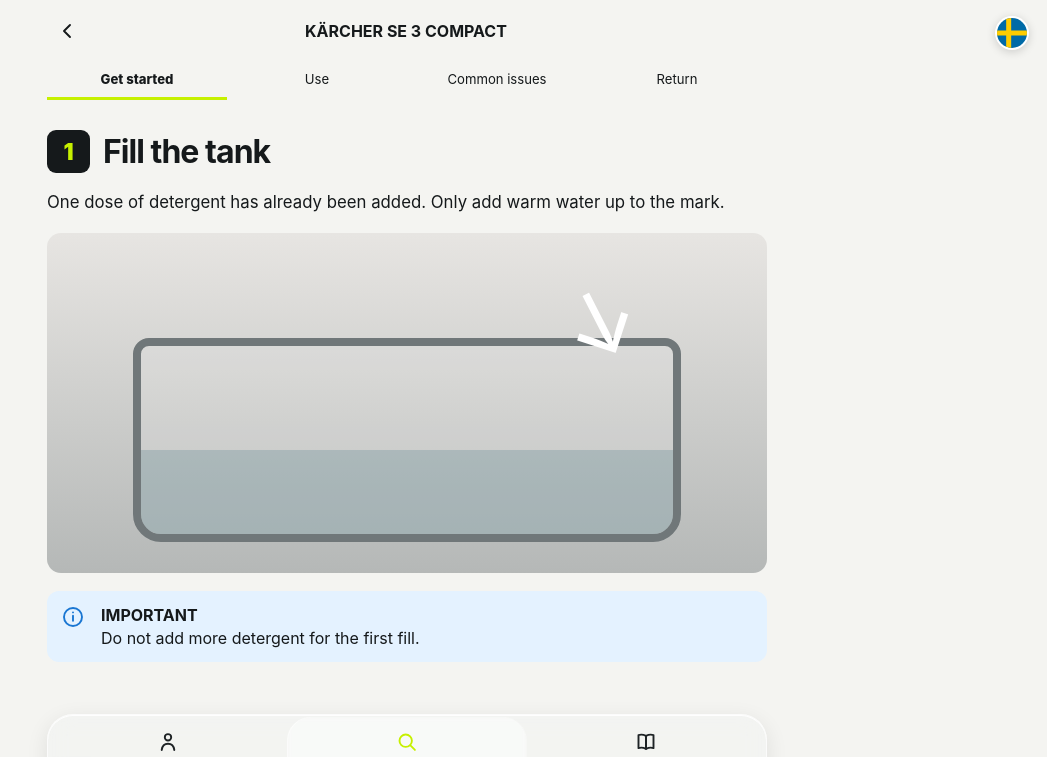
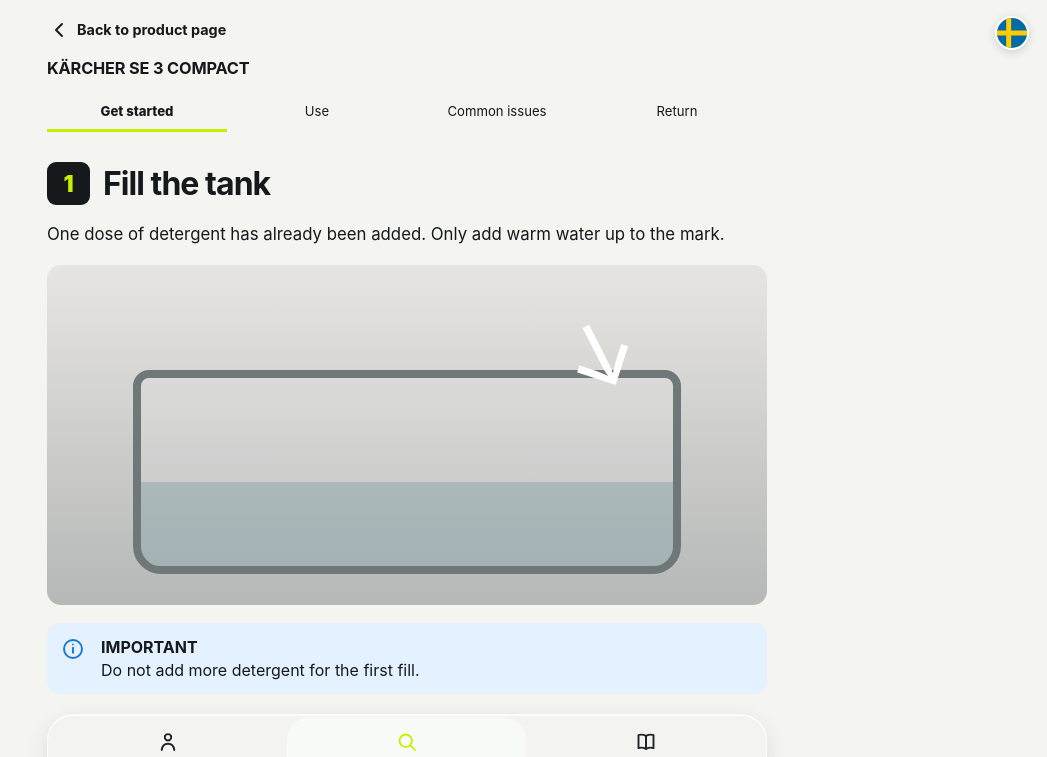
Before and after one commit to peralmkvist/hyrbart-webapp, a Next.js app in the folder hyrbart-webapp/: page /en/produkter/karcher-se-3-compact/guide in a window 1280 px wide. Shown: the top 757 px of the page, without its empty margins (233-1280 px from the left). Built offline with nearby package versions, Linux system fonts and the light colour scheme.

Commit message:
Update page.tsx

```diff
--- a/hyrbart-webapp/app/[locale]/produkter/karcher-se-3-compact/guide/page.tsx
+++ b/hyrbart-webapp/app/[locale]/produkter/karcher-se-3-compact/guide/page.tsx
@@ -1,21 +1,135 @@
 'use client';
+
 import Link from 'next/link';
 import { useEffect, useState, use } from 'react';
 import { BackIcon, InfoIcon } from '@/components/Icons';
 
-const ids = ['kom-igang','anvandning','vanliga-fel','aterlamning'];
-const StepImage = ({ type }: { type: number }) => <div className={`guideImage guideImage${type}`}><div className="tank"><div className="fill" /></div>{type === 1 ? <div className="pour">↘</div> : <div className="bottle">RM 519</div>}</div>;
+const ids = ['kom-igang', 'anvandning', 'vanliga-fel', 'aterlamning'];
 
-export default function GuidePage({ params }: { params: Promise<{ locale: string }> }) {
-  const { locale } = use(params); const en = locale === 'en';
-  const sections = ids.map((id,i) => ({ id, label: (en ? ['Get started','Use','Common issues','Return'] : ['Kom igång','Användning','Vanliga fel','Återlämning'])[i] }));
-  const [activeSection,setActiveSection]=useState('kom-igang');
-  useEffect(()=>{ const update=()=>{let current=ids[0]; for(const id of ids){const el=document.getElementById(id); if(el && el.getBoundingClientRect().top<=118) current=id; else if(el) break;} setActiveSection(current)}; const hash=()=>{const h=window.location.hash.slice(1); if(ids.includes(h)) setActiveSection(h); requestAnimationFrame(update)}; hash(); window.addEventListener('scroll',update,{passive:true}); window.addEventListener('resize',update); window.addEventListener('hashchange',hash); return()=>{window.removeEventListener('scroll',update);window.removeEventListener('resize',update);window.removeEventListener('hashchange',hash)}} ,[]);
-  return <div className="guidePage pageShell">
-    <div className="guideHeaderSticky"><div className="guideTop"><Link href={`/${locale}/produkter/karcher-se-3-compact`} aria-label={en?'Back to product':'Till produkten'}><BackIcon /></Link><strong>KÄRCHER SE 3 COMPACT</strong></div><nav className="guideTabs" aria-label={en?'Guide sections':'Guideavsnitt'}>{sections.map(s=><a key={s.id} href={`#${s.id}`} className={activeSection===s.id?'active':''} aria-current={activeSection===s.id?'location':undefined} onClick={()=>setActiveSection(s.id)}>{s.label}</a>)}</nav></div>
-    <section id="kom-igang" className="guideSection"><div className="stepHeading"><span>1</span><h1>{en?'Fill the tank':'Fyll tanken'}</h1></div><p>{en?'One dose of detergent has already been added. Only add warm water up to the mark.':'En dos rengöringsmedel är redan tillsatt. Fyll endast på varmt vatten till markeringen.'}</p><StepImage type={1}/><div className="infoBox"><InfoIcon/><div><b>{en?'IMPORTANT':'VIKTIGT'}</b><p>{en?'Do not add more detergent for the first fill.':'Tillsätt inte ytterligare rengöringsmedel vid första fyllningen.'}</p></div></div></section>
-    <section id="anvandning" className="guideSection"><div className="stepHeading"><span>2</span><h2>{en?'Use the right detergent':'Använd rätt medel'}</h2></div><p>{en?'Only use detergent intended for carpet and upholstery cleaners.':'Använd endast rengöringsmedel anpassat för textiltvätt. Andra medel kan skada maskinen eller ge sämre resultat.'}</p><StepImage type={2}/></section>
-    <section id="vanliga-fel" className="guideSection"><div className="stepHeading"><span>3</span><h2>{en?'When the dirty-water tank is full':'När smutsvattentanken är full'}</h2></div><p>{en?'If the machine suddenly sounds like a vacuum nozzle stuck to dense material, the dirty-water tank may be full. Switch it off and empty the tank.':'Om maskinen plötsligt låter som när ett dammsugarmunstycke fastnar mot ett tätt material kan smutsvattentanken vara full. Stäng av och töm tanken.'}</p></section>
-    <section id="aterlamning" className="guideSection"><div className="stepHeading"><span>4</span><h2>{en?'Before returning':'Innan återlämning'}</h2></div><p>{en?'Wipe down the machine and flush the system with clean water so the hose and nozzle are left clean.':'Torka av maskinen och skölj igenom systemet med rent vatten så att slang och munstycke lämnas rena.'}</p></section>
-  </div>;
+const StepImage = ({ type }: { type: number }) => (
+  <div className={`guideImage guideImage${type}`}>
+    <div className="tank"><div className="fill" /></div>
+    {type === 1 ? <div className="pour">↘</div> : <div className="bottle">RM 519</div>}
+  </div>
+);
+
+export default function GuidePage({
+  params,
+}: {
+  params: Promise<{ locale: string }>;
+}) {
+  const { locale } = use(params);
+  const en = locale === 'en';
+
+  const sections = ids.map((id, i) => ({
+    id,
+    label: (en
+      ? ['Get started', 'Use', 'Common issues', 'Return']
+      : ['Kom igång', 'Användning', 'Vanliga fel', 'Återlämning'])[i],
+  }));
+
+  const [activeSection, setActiveSection] = useState('kom-igang');
+
+  useEffect(() => {
+    const update = () => {
+      let current = ids[0];
+
+      for (const id of ids) {
+        const el = document.getElementById(id);
+        if (el && el.getBoundingClientRect().top <= 154) current = id;
+        else if (el) break;
+      }
+
+      setActiveSection(current);
+    };
+
+    const hash = () => {
+      const h = window.location.hash.slice(1);
+      if (ids.includes(h)) setActiveSection(h);
+      requestAnimationFrame(update);
+    };
+
+    hash();
+    window.addEventListener('scroll', update, { passive: true });
+    window.addEventListener('resize', update);
+    window.addEventListener('hashchange', hash);
+
+    return () => {
+      window.removeEventListener('scroll', update);
+      window.removeEventListener('resize', update);
+      window.removeEventListener('hashchange', hash);
+    };
+  }, []);
+
+  return (
+    <div className="guidePage pageShell">
+      <div className="guideHeaderSticky">
+        <Link
+          href={`/${locale}/produkter/karcher-se-3-compact`}
+          className="guideBackRow"
+          aria-label={en ? 'Back to product page' : 'Tillbaka till produktsidan'}
+        >
+          <BackIcon />
+          <span>{en ? 'Back to product page' : 'Tillbaka till produktsidan'}</span>
+        </Link>
+
+        <div className="guideProductRow">
+          <strong>KÄRCHER SE 3 COMPACT</strong>
+        </div>
+
+        <nav className="guideTabs" aria-label={en ? 'Guide sections' : 'Guideavsnitt'}>
+          {sections.map((s) => (
+            <a
+              key={s.id}
+              href={`#${s.id}`}
+              className={activeSection === s.id ? 'active' : ''}
+              aria-current={activeSection === s.id ? 'location' : undefined}
+              onClick={() => setActiveSection(s.id)}
+            >
+              {s.label}
+            </a>
+          ))}
+        </nav>
+      </div>
+
+      <section id="kom-igang" className="guideSection">
+        <div className="stepHeading"><span>1</span><h1>{en ? 'Fill the tank' : 'Fyll tanken'}</h1></div>
+        <p>{en
+          ? 'One dose of detergent has already been added. Only add warm water up to the mark.'
+          : 'En dos rengöringsmedel är redan tillsatt. Fyll endast på varmt vatten till markeringen.'}</p>
+        <StepImage type={1} />
+        <div className="infoBox">
+          <InfoIcon />
+          <div>
+            <b>{en ? 'IMPORTANT' : 'VIKTIGT'}</b>
+            <p>{en
+              ? 'Do not add more detergent for the first fill.'
+              : 'Tillsätt inte ytterligare rengöringsmedel vid första fyllningen.'}</p>
+          </div>
+        </div>
+      </section>
+
+      <section id="anvandning" className="guideSection">
+        <div className="stepHeading"><span>2</span><h2>{en ? 'Use the right detergent' : 'Använd rätt medel'}</h2></div>
+        <p>{en
+          ? 'Only use detergent intended for carpet and upholstery cleaners.'
+          : 'Använd endast rengöringsmedel anpassat för textiltvätt. Andra medel kan skada maskinen eller ge sämre resultat.'}</p>
+        <StepImage type={2} />
+      </section>
+
+      <section id="vanliga-fel" className="guideSection">
+        <div className="stepHeading"><span>3</span><h2>{en ? 'When the dirty-water tank is full' : 'När smutsvattentanken är full'}</h2></div>
+        <p>{en
+          ? 'If the machine suddenly sounds like a vacuum nozzle stuck to dense material, the dirty-water tank may be full. Switch it off and empty the tank.'
+          : 'Om maskinen plötsligt låter som när ett dammsugarmunstycke fastnar mot ett tätt material kan smutsvattentanken vara full. Stäng av och töm tanken.'}</p>
+      </section>
+
+      <section id="aterlamning" className="guideSection">
+        <div className="stepHeading"><span>4</span><h2>{en ? 'Before returning' : 'Innan återlämning'}</h2></div>
+        <p>{en
+          ? 'Wipe down the machine and flush the system with clean water so the hose and nozzle are left clean.'
+          : 'Torka av maskinen och skölj igenom systemet med rent vatten så att slang och munstycke lämnas rena.'}</p>
+      </section>
+    </div>
+  );
 }
```
